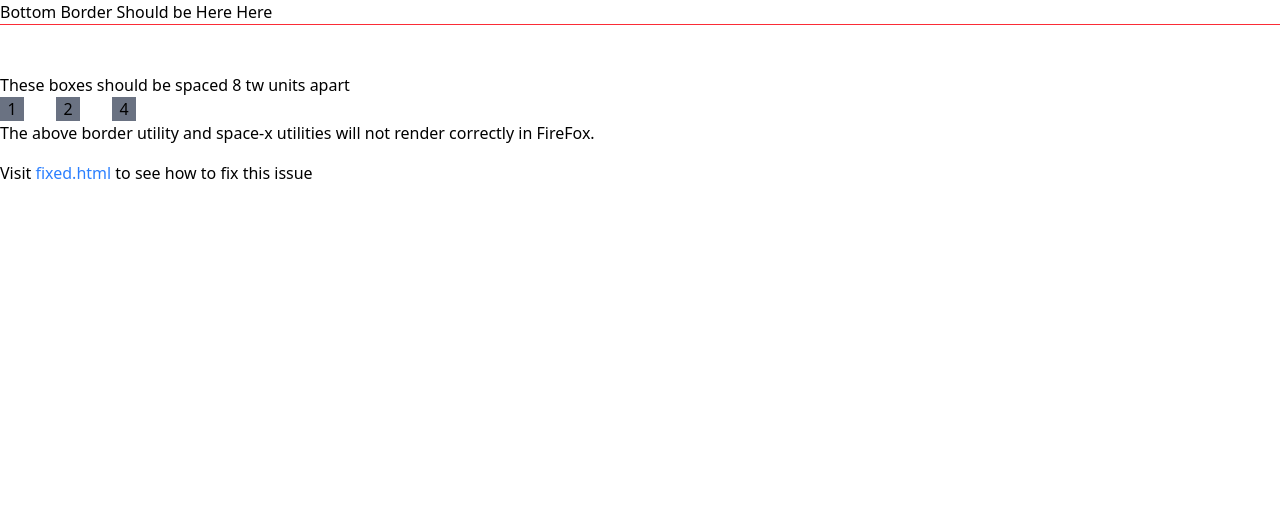
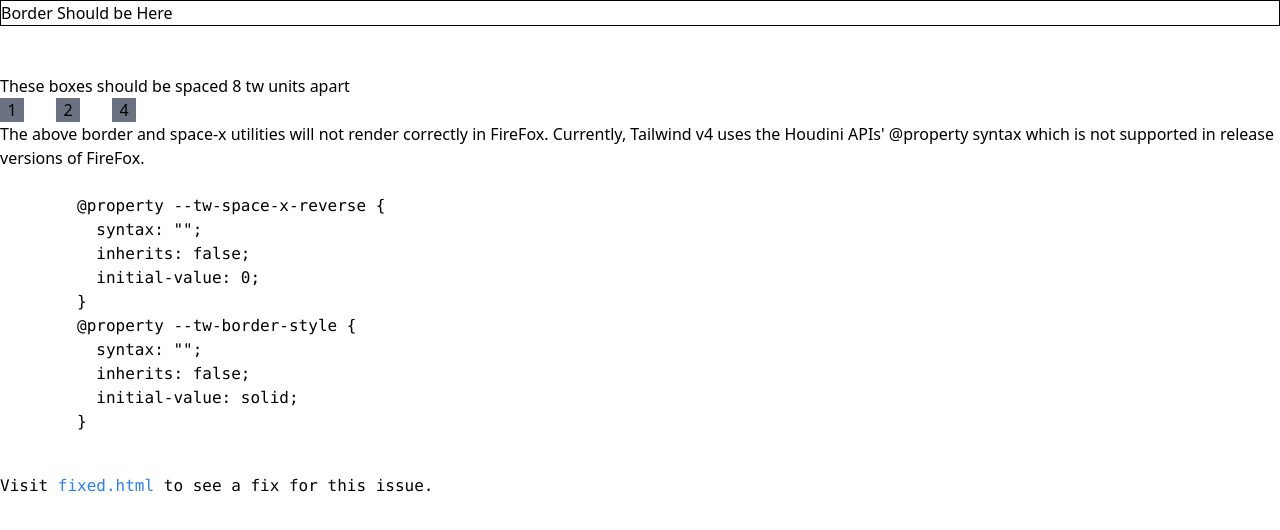
Before and after one commit to jdlien/tailwindv4-missing-custom-props, a website: page index.html in a window 1280 px wide. Drawn offline with nearby package versions, Linux system fonts and the light colour scheme; files that its build step writes are made by us from their sources.

Commit message:
further detail about custom props

```diff
--- a/fixed.html
+++ b/fixed.html
@@ -4,7 +4,6 @@
     <link rel="stylesheet" type="text/css" href="style.css" />
     <style>
     :root {
-      /* These must be set for FireFox to work properly with TW4 ⍺11 */
       --tw-space-x-reverse: 0;
       --tw-border-style: solid;
     }
@@ -29,5 +28,10 @@
         --tw-border-style: solid;
       }
     </code></pre>
+
+    <div class="mt-4">
+      The ideal approach for fixing this issue is to ensure fallback values are set for the custom properties where they
+      are used in the generated stylesheet.
+    </div>
   </body>
 </html>
--- a/index.html
+++ b/index.html
@@ -4,14 +4,13 @@
     <link rel="stylesheet" type="text/css" href="style.css" />
     <style>
     :root {
-      /* These must be set for FireFox to work properly with TW4 ⍺11 */
       /* --tw-space-x-reverse: 0; */
       /* --tw-border-style: solid; */
     }
     </style>
   </head>
   <body class="dark:bg-black dark:text-white">
-    <div class="border-b border-b-red-500">Bottom Border Should be Here Here</div>
+    <div class="border">Border Should be Here</div>
 
     <div class="mt-12">These boxes should be spaced 8 tw units apart</div>
     <div class="flex space-x-8 text-center">
@@ -22,11 +21,25 @@
     </div>
 
     <div>
-      The above border utility and space-x utilities will not render correctly in FireFox.
+      The above border and space-x utilities will not render correctly in FireFox.
+      Currently, Tailwind v4 uses the Houdini APIs' @property syntax which is not supported in release versions of
+      FireFox.
+
+      <pre><code>
+        @property --tw-space-x-reverse {
+          syntax: "<number>";
+          inherits: false;
+          initial-value: 0;
+        }
+        @property --tw-border-style {
+          syntax: "<custom-ident>";
+          inherits: false;
+          initial-value: solid;
+        }
     </div>
 
     <div class="mt-4">
-      Visit <a href="fixed.html" class="text-blue-500">fixed.html</a> to see how to fix this issue</a>
+      Visit <a href="fixed.html" class="text-blue-500">fixed.html</a> to see a fix for this issue.</a>
     </div>
   </body>
 </html>
```
Also changed, not shown: README.md.
